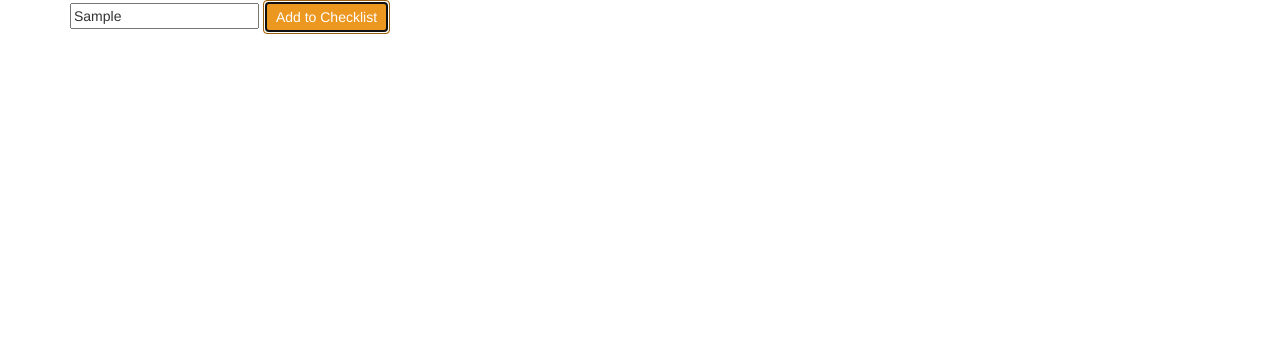
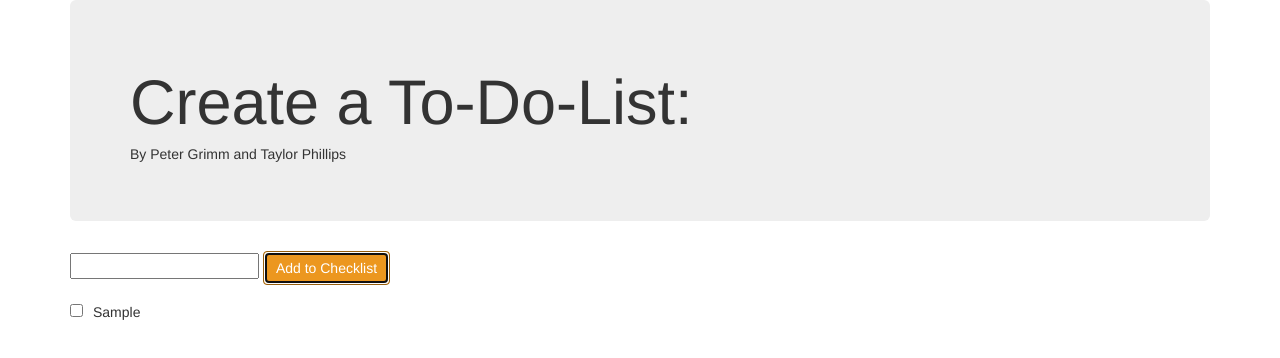
Before and after one commit to pagrimm/To-Do-List, a plain HTML site: page index.html in a window 1280 px wide. Both pictures are taken after typing "Sample" into the empty fields and a click on the button "Add to Checklist". Drawn offline with Linux system fonts and the light colour scheme.

Commit message:
add a checkbox for added toDo items and then will draw line through when box is checked
Co-Authored-By: Peter Grimm <pagrimm@gmail.com>

```diff
--- a/css/styles.css
+++ b/css/styles.css
@@ -0,0 +1,8 @@
+input[type="checkbox"] {
+  margin-right: 10px;
+}
+
+.checked {
+  color: gray;
+  text-decoration: line-through;
+}
--- a/index.html
+++ b/index.html
@@ -11,13 +11,18 @@
   </head>
   <body>
     <div class="container">
+      <div class="jumbotron">
+        <h1>Create a To-Do-List:</h1>
+        <h5>By Peter Grimm and Taylor Phillips</h5>
+      </div>
       <div class="form-group">
         <form class="toDo">
           <input type="text">
           <button class="btn btn-warning">Add to Checklist</button>
         </form>
       </div>
+      <div id="output">
+      </div>
     </div>
-    <ul id="output"></ul>
   </body>
 </html>
--- a/js/scripts.js
+++ b/js/scripts.js
@@ -39,19 +39,28 @@ ToDoList.prototype.deleteToDo = function(id)  {
 let toDoList = new ToDoList();
 
 function displayToDoList(checklistToDisplay) {
-  let displayList = $("ul#output");
+  let displayList = $("div#output");
   let htmlForListInfo = '';
   checklistToDisplay.list.forEach(function(toDo)  {
-    htmlForListInfo += "<li id=" + toDo.id + "><input type=\"checkbox\">" + toDo.activity + "</li>";
+    htmlForListInfo += "<div><input type=\"checkbox\" id=" + toDo.id + ">" + toDo.activity + "</div>";
   });
   displayList.html(htmlForListInfo);
 };
 
+function attachListeners() {
+  $("div#output").on("change", "input", function(){
+    toDoList.deleteToDo(this.id);
+    $(this).parent().addClass("checked");
+    $(this).prop("disabled", true);
+  });
+}
+
 $(document).ready(function()  {
+  attachListeners();
   $("form").submit(function(event)  {
     event.preventDefault();
     const inputtedActivity = $("input").val();
-    $("input").val() = "";
+    $("input").val("");
     let newActivity = new ToDo(inputtedActivity);
     toDoList.addToDo(newActivity);
     displayToDoList(toDoList);
```
